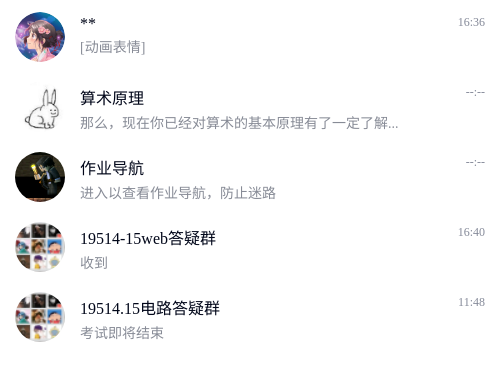
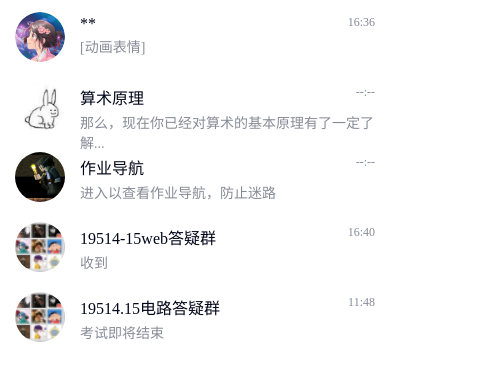
Before and after one commit to ShangJixin/Shameful-Pole, a plain HTML site: page index.html in a window 390 px wide. Shown: the part 138-518 px from the top of the page, 500 px wide, since content can reach past the window. Drawn offline with Linux system fonts and the light colour scheme.

Commit message:
Fix Display Bug in Mobile

```diff
--- a/style-public.css
+++ b/style-public.css
@@ -31,7 +31,8 @@ a {
 .container {
     margin-left: auto;
     margin-right: auto;
-    width: 500px;
+    _width: 500px;
+    max-width:500px;
 }
 
 .frame-bar {
```
